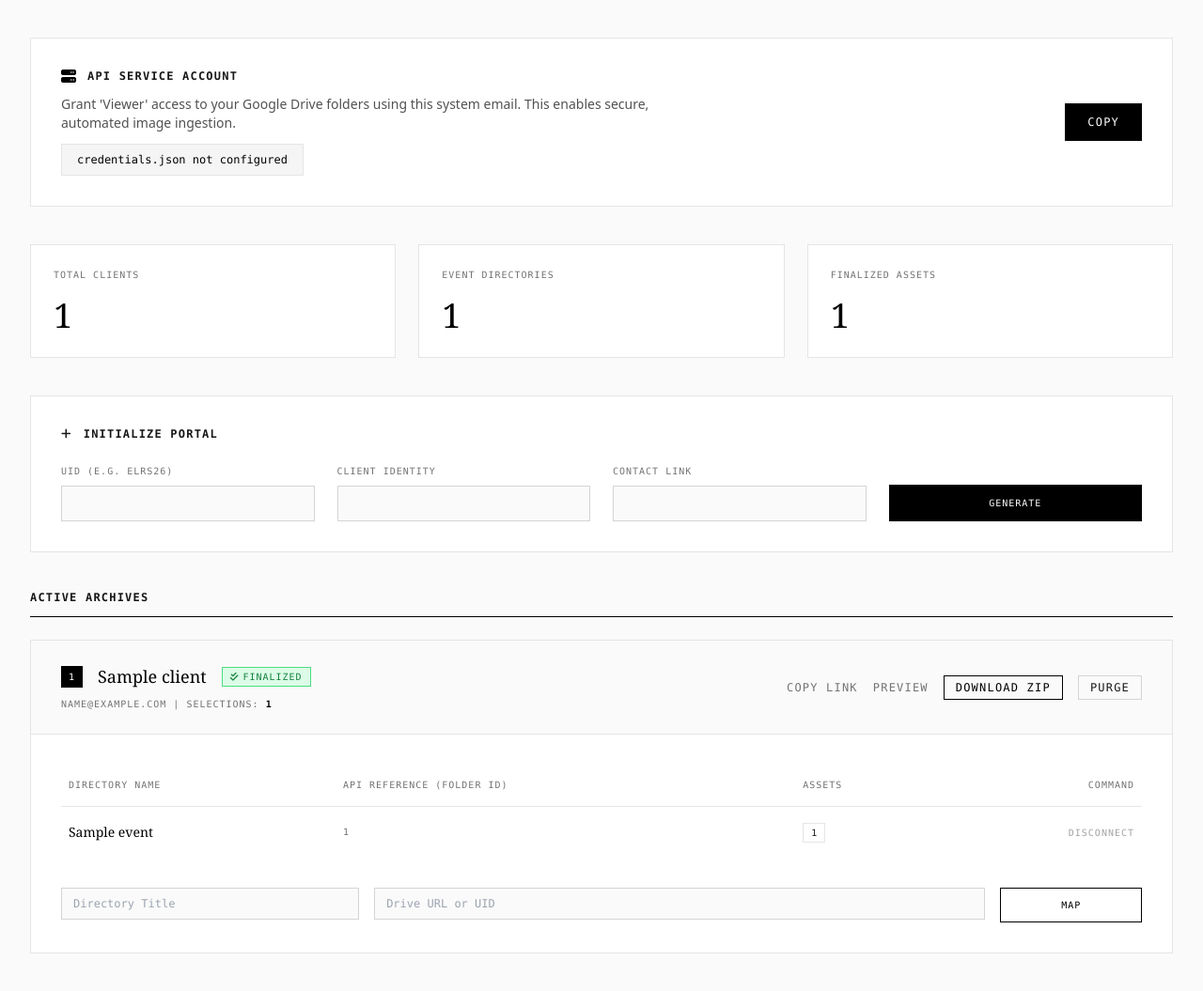
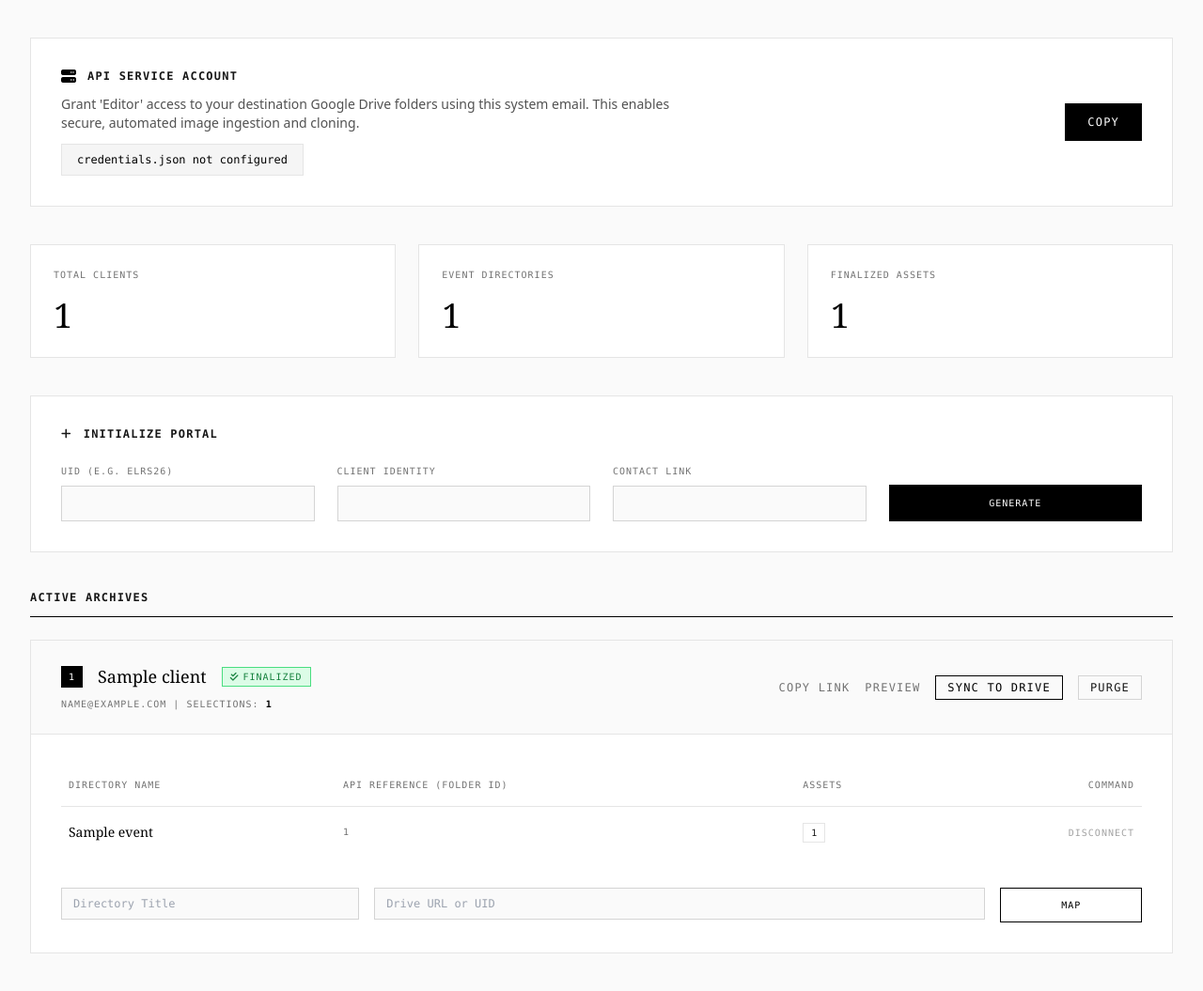
Before and after one commit to elrsphotography/elrsphotography, a Flask app: page /admin/ in a window 1280 px wide. Shown: the part 65-1120 px from the top of the page at 94% size. Run offline with Flask 3, Linux system fonts and the light colour scheme; the visitor is signed in with stand-in values (Sample User, id 1); a database or web service that is not in the repository returns one stand-in record (values such as "Sample title"); some libraries are stand-ins or nearby versions.

Commit message:
new updates

```diff
--- a/app/templates/admin.html
+++ b/app/templates/admin.html
@@ -61,7 +61,7 @@
                     <h2 class="font-mono text-xs uppercase tracking-widest font-bold">API Service Account</h2>
                 </div>
                 <p class="text-sm font-light text-neutral-600 dark:text-neutral-400 max-w-2xl">
-                    Grant 'Viewer' access to your Google Drive folders using this system email. This enables secure, automated image ingestion.
+                    Grant 'Editor' access to your destination Google Drive folders using this system email. This enables secure, automated image ingestion and cloning.
                 </p>
                 <code id="service-email" class="inline-block bg-neutral-100 dark:bg-neutral-950 border border-neutral-200 dark:border-neutral-800 text-black dark:text-white font-mono text-xs px-4 py-2 select-all mt-2">
                     {{ service_email }}
@@ -138,7 +138,6 @@
                                 </span>
                                 <h3 class="text-lg font-serif text-black dark:text-white">{{ client.client_name }}</h3>
 
-            <!-- NEW: Completion Badge -->
                                 {% if client.selection_status == 'COMPLETED' %}
                                     <span class="bg-green-100 border border-green-400 text-green-700 text-[10px] font-mono tracking-widest uppercase px-2 py-0.5 ml-3 flex items-center">
                                         <i class="fa-solid fa-check-double mr-1"></i> Finalized
@@ -159,9 +158,12 @@
                             <a href="{{ url_for('gallery.client_gallery', special_id=client.special_id) }}" target="_blank" class="text-xs font-mono uppercase tracking-widest text-neutral-500 hover:text-black dark:hover:text-white transition-colors">
                                 Preview
                             </a>
-        <a href="{{ url_for('downloads.download_zip', special_id=client.special_id) }}" class="text-xs font-mono uppercase tracking-widest text-black dark:text-white border border-black dark:border-white px-3 py-1 hover:bg-black hover:text-white dark:hover:bg-white dark:hover:text-black transition-colors">
-        Download ZIP
-        </a>
+
+                            <!-- NEW: Sync to Drive Modal Trigger -->
+                            <button onclick="openSyncModal('{{ client.special_id }}')" class="text-xs font-mono uppercase tracking-widest text-black dark:text-white border border-black dark:border-white px-3 py-1 hover:bg-black hover:text-white dark:hover:bg-white dark:hover:text-black transition-colors">
+                                Sync to Drive
+                            </button>
+
                             <form action="{{ url_for('admin.delete_client', special_id=client.special_id) }}" method="POST" onsubmit="return confirm('Purge {{ client.special_id }} and all associated data from the system?')">
                                 <button type="submit" class="text-xs font-mono uppercase tracking-widest border border-neutral-300 dark:border-neutral-700 px-3 py-1 hover:border-black dark:hover:border-white hover:text-black dark:hover:text-white transition-colors">
                                     Purge
@@ -230,6 +232,29 @@
         </div>
     </div>
 
+    <!-- NEW: Dynamic Sync Modal -->
+    <div id="sync-modal" class="fixed inset-0 bg-neutral-900/80 z-50 hidden flex-col items-center justify-center p-4 backdrop-blur-sm transition-opacity duration-300">
+        <div class="bg-white dark:bg-neutral-900 border border-neutral-200 dark:border-neutral-800 p-8 max-w-lg w-full shadow-2xl relative">
+            <button onclick="closeSyncModal()" class="absolute top-4 right-4 text-neutral-400 hover:text-black dark:hover:text-white transition">
+                <i class="fa-solid fa-xmark text-xl"></i>
+            </button>
+            <h3 class="font-serif text-2xl font-bold text-black dark:text-white mb-2 flex items-center">
+                <i class="fa-brands fa-google-drive mr-3 text-blue-500"></i> Sync to Drive
+            </h3>
+            <p class="text-[10px] font-mono tracking-widest text-neutral-500 mb-6 uppercase">Paste the URL of your destination Google Drive folder below.</p>
+
+            <form id="sync-form" action="" method="POST">
+                <label class="block text-[10px] font-mono tracking-widest uppercase text-neutral-500 mb-2">Destination Folder Link</label>
+                <input type="text" id="sync-folder-input" name="target_folder_id" placeholder="https://drive.google.com/drive/folders/..." required class="w-full px-3 py-2 bg-neutral-50 dark:bg-neutral-950 border border-neutral-300 dark:border-neutral-700 focus:border-black dark:focus:border-white focus:outline-none font-mono text-xs transition-colors mb-6 text-black dark:text-white">
+
+                <div class="flex justify-end space-x-4">
+                    <button type="button" onclick="closeSyncModal()" class="text-xs font-mono uppercase tracking-widest text-neutral-500 hover:text-black dark:hover:text-white transition-colors">Cancel</button>
+                    <button type="submit" id="sync-submit-btn" class="bg-black dark:bg-white text-white dark:text-black font-mono text-[10px] uppercase tracking-widest px-6 py-2 hover:bg-neutral-800 dark:hover:bg-neutral-200 transition-colors">Execute Sync</button>
+                </div>
+            </form>
+        </div>
+    </div>
+
     <!-- JavaScript Handlers -->
     <script>
         function toggleTheme() {
@@ -252,6 +277,45 @@
                 alert(`Path mapped: ${link}`);
             });
         }
+
+        // --- NEW: Sync Modal Logic with Smart Link Parser ---
+        function openSyncModal(specialId) {
+            const form = document.getElementById('sync-form');
+            form.action = `/downloads/zip/${specialId}`; // Dynamically route to correct client
+            document.getElementById('sync-folder-input').value = ''; // clear previous inputs
+
+            const modal = document.getElementById('sync-modal');
+            modal.classList.remove('hidden');
+            modal.classList.add('flex');
+        }
+
+        function closeSyncModal() {
+            const modal = document.getElementById('sync-modal');
+            modal.classList.add('hidden');
+            modal.classList.remove('flex');
+        }
+
+        // Smart parser intercepts form submission to extract clean ID from raw URL
+        document.getElementById('sync-form').addEventListener('submit', function(e) {
+            const btn = document.getElementById('sync-submit-btn');
+            btn.innerHTML = '<i class="fa-solid fa-spinner fa-spin mr-2"></i> Syncing...';
+            btn.disabled = true;
+
+            const input = document.getElementById('sync-folder-input');
+            let val = input.value.trim();
+
+            // Extract Google Drive ID if the user pasted a full URL
+            const urlMatch = val.match(/folders\/([a-zA-Z0-9_-]+)/);
+            if (urlMatch && urlMatch[1]) {
+                input.value = urlMatch[1];
+            } else if (val.includes('?id=')) {
+                const queryMatch = val.match(/\?id=([a-zA-Z0-9_-]+)/);
+                if (queryMatch && queryMatch[1]) {
+                    input.value = queryMatch[1];
+                }
+            }
+            // If neither match, we assume they pasted a raw ID directly. Allow it to submit.
+        });
     </script>
 </body>
 </html>
```
Also changed, not shown: app/blueprints/downloads.py (+24 -19 lines), app/services/drive_service.py (+5 -2 lines). Lines whose indentation alone changed are shown as unchanged.
